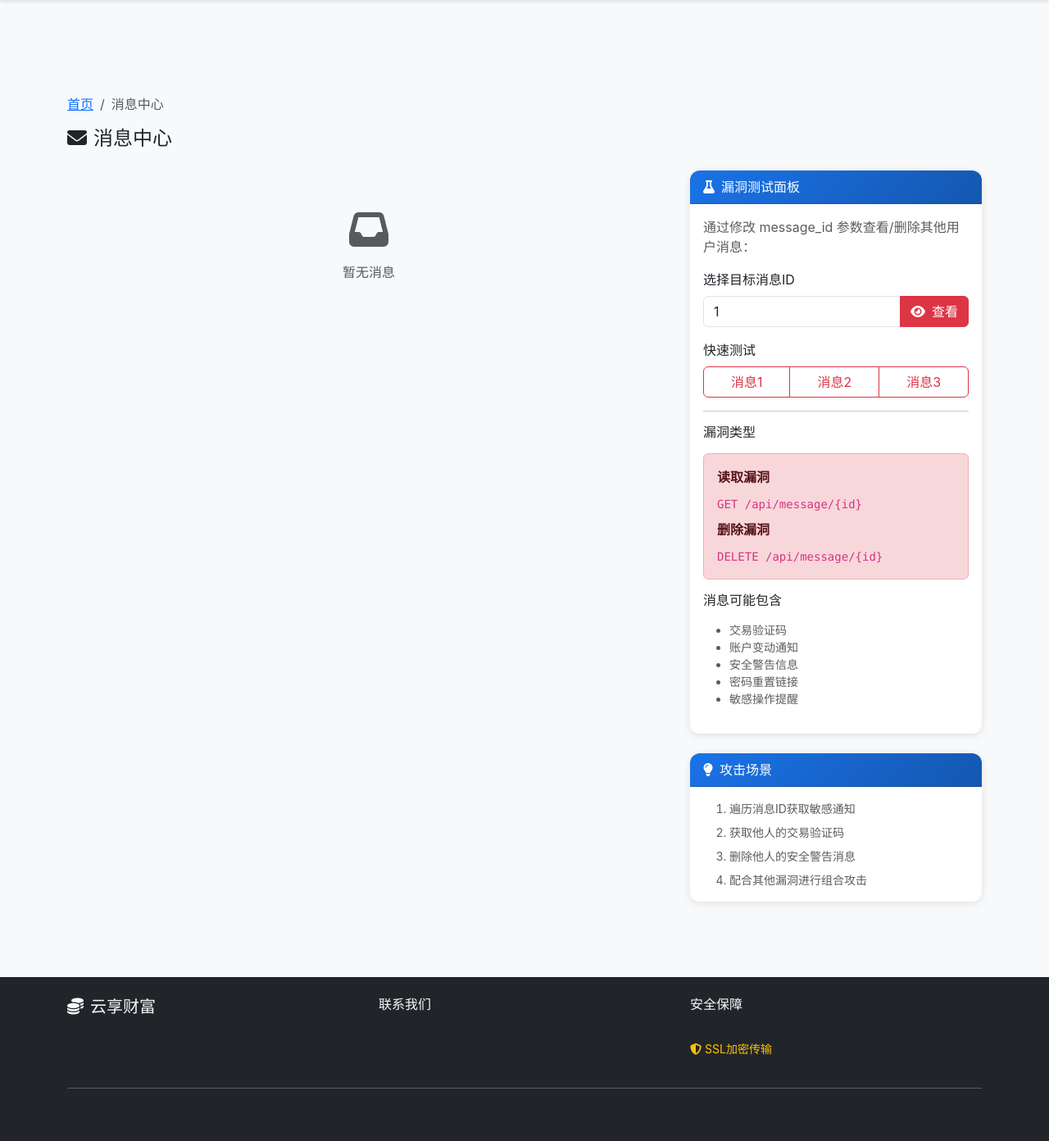
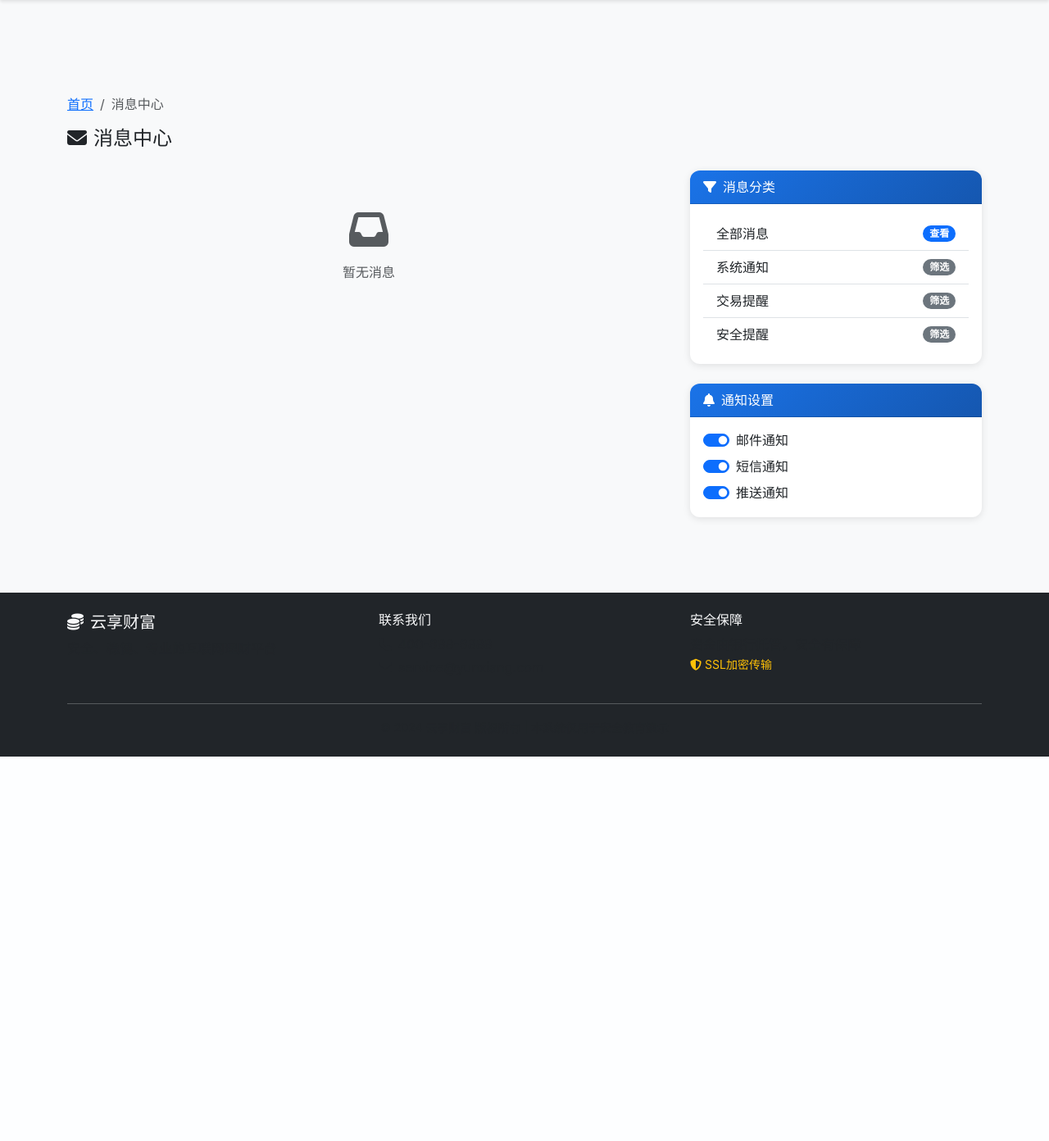
Before and after one commit to LinShiG0ng/Target, a Flask app: page /messages in a window 1280 px wide. Shown: the part 57-1449 px from the top of the page at 82% size. After the commit the page ends 980 px from the top, so only its background shows below. Run offline with Flask 3, Linux system fonts and the light colour scheme; the visitor is signed in with stand-in values (Sample User, id 1); data that the repository does not hold is empty; some libraries are stand-ins or nearby versions.

Commit message:
refactor: 移除所有页面上的漏洞测试提示和面板
- 移除首页安全教育演示环境提示
- 移除登录页测试账号提示
- 移除仪表盘漏洞演示说明
- 移除个人信息页漏洞测试面板
- 移除账户详情页漏洞测试面板
- 移除银行卡页面漏洞测试面板
- 移除消息中心漏洞测试面板
- 移除JS中所有漏洞提示HTML代码

保留完整的漏洞API接口，仅清理前端界面使其看起来更像真实网站

https://claude.ai/code/session_01Md8YNydyhVDRvG9gQTgYA5

```diff
--- a/static/js/main.js
+++ b/static/js/main.js
@@ -79,15 +79,6 @@ function displayProfile(data) {
                 <div class="info-value">${data.created_at}</div>
             </div>
         </div>
-
-        <div class="vuln-hint mt-4">
-            <div class="vuln-hint-title"><i class="fas fa-bug me-2"></i>漏洞演示提示</div>
-            <p class="mb-2">当前查看的用户ID: <strong>${data.id}</strong></p>
-            <p class="mb-2">尝试修改URL参数访问其他用户信息:</p>
-            <code>/api/profile?user_id=1</code><br>
-            <code>/api/profile?user_id=2</code><br>
-            <code>/api/profile?user_id=3</code>
-        </div>
     `;
 }
 
@@ -153,15 +144,6 @@ function displayAccountDetail(data) {
                 ${transactionHtml}
             </div>
         </div>
-
-        <div class="vuln-hint mt-4">
-            <div class="vuln-hint-title"><i class="fas fa-bug me-2"></i>漏洞演示提示</div>
-            <p class="mb-2">当前查看的账户ID: <strong>${data.id}</strong></p>
-            <p class="mb-2">尝试遍历账户ID查看其他用户账户:</p>
-            <code>/api/account/1</code><br>
-            <code>/api/account/2</code><br>
-            <code>/api/account/3</code>
-        </div>
     `;
 }
 
@@ -217,14 +199,6 @@ function displayCards(cards) {
                     </div>
                 </div>
             `).join('')}
-        </div>
-
-        <div class="vuln-hint mt-4">
-            <div class="vuln-hint-title"><i class="fas fa-bug me-2"></i>漏洞演示提示</div>
-            <p class="mb-2">点击银行卡可查看详情，尝试遍历card_id查看其他用户银行卡:</p>
-            <code>/api/card/1</code><br>
-            <code>/api/card/2</code><br>
-            <code>/api/card/3</code>
         </div>
     `;
 }
@@ -283,11 +257,6 @@ function showCardModal(data) {
                         <div class="info-item">
                             <div class="info-label">绑定时间</div>
                             <div class="info-value">${data.created_at}</div>
-                        </div>
-
-                        <div class="vuln-hint mt-3">
-                            <div class="vuln-hint-title"><i class="fas fa-bug me-2"></i>敏感信息泄露</div>
-                            <p class="mb-0">通过修改card_id可获取完整银行卡号和持卡人信息！</p>
                         </div>
                     </div>
                 </div>
@@ -349,14 +318,6 @@ function displayMessages(messages) {
                 `).join('')}
             </div>
         </div>
-
-        <div class="vuln-hint mt-4">
-            <div class="vuln-hint-title"><i class="fas fa-bug me-2"></i>漏洞演示提示</div>
-            <p class="mb-2">点击消息可查看详情，尝试遍历message_id查看其他用户消息:</p>
-            <code>/api/message/1</code><br>
-            <code>/api/message/2</code><br>
-            <code>/api/message/3</code>
-        </div>
     `;
 }
 
@@ -404,11 +365,6 @@ function showMessageModal(data) {
                         <p>${data.content}</p>
                         <hr>
                         <small class="text-muted">发送时间: ${data.created_at}</small>
-
-                        <div class="vuln-hint mt-3">
-                            <div class="vuln-hint-title"><i class="fas fa-bug me-2"></i>信息泄露</div>
-                            <p class="mb-0">消息ID: ${data.id}，可遍历查看其他用户消息</p>
-                        </div>
                     </div>
                     <div class="modal-footer">
                         <button type="button" class="btn btn-danger" onclick="deleteMessage(${data.id})">
--- a/templates/messages.html
+++ b/templates/messages.html
@@ -24,74 +24,50 @@
         <div class="col-lg-4">
             <div class="card">
                 <div class="card-header">
-                    <i class="fas fa-flask me-2"></i>漏洞测试面板
+                    <i class="fas fa-filter me-2"></i>消息分类
                 </div>
                 <div class="card-body">
-                    <p class="text-muted">通过修改 message_id 参数查看/删除其他用户消息：</p>
-
-                    <div class="mb-3">
-                        <label class="form-label">选择目标消息ID</label>
-                        <div class="input-group">
-                            <input type="number" id="target-msg-id" class="form-control" placeholder="输入消息ID" min="1" value="1">
-                            <button class="btn btn-danger" onclick="testMsgVuln()">
-                                <i class="fas fa-eye me-2"></i>查看
-                            </button>
-                        </div>
+                    <div class="list-group list-group-flush">
+                        <a href="#" class="list-group-item list-group-item-action d-flex justify-content-between align-items-center">
+                            全部消息
+                            <span class="badge bg-primary rounded-pill">查看</span>
+                        </a>
+                        <a href="#" class="list-group-item list-group-item-action d-flex justify-content-between align-items-center">
+                            系统通知
+                            <span class="badge bg-secondary rounded-pill">筛选</span>
+                        </a>
+                        <a href="#" class="list-group-item list-group-item-action d-flex justify-content-between align-items-center">
+                            交易提醒
+                            <span class="badge bg-secondary rounded-pill">筛选</span>
+                        </a>
+                        <a href="#" class="list-group-item list-group-item-action d-flex justify-content-between align-items-center">
+                            安全提醒
+                            <span class="badge bg-secondary rounded-pill">筛选</span>
+                        </a>
                     </div>
-
-                    <div class="mb-3">
-                        <label class="form-label">快速测试</label>
-                        <div class="btn-group w-100">
-                            <button class="btn btn-outline-danger" onclick="viewMessage(1)">消息1</button>
-                            <button class="btn btn-outline-danger" onclick="viewMessage(2)">消息2</button>
-                            <button class="btn btn-outline-danger" onclick="viewMessage(3)">消息3</button>
-                        </div>
-                    </div>
-
-                    <hr>
-
-                    <h6 class="mb-3">漏洞类型</h6>
-                    <div class="alert alert-danger">
-                        <p class="mb-2"><strong>读取漏洞</strong></p>
-                        <code>GET /api/message/{id}</code>
-                        <p class="mt-2 mb-2"><strong>删除漏洞</strong></p>
-                        <code>DELETE /api/message/{id}</code>
-                    </div>
-
-                    <h6 class="mb-3">消息可能包含</h6>
-                    <ul class="text-muted small">
-                        <li>交易验证码</li>
-                        <li>账户变动通知</li>
-                        <li>安全警告信息</li>
-                        <li>密码重置链接</li>
-                        <li>敏感操作提醒</li>
-                    </ul>
                 </div>
             </div>
 
             <div class="card mt-4">
                 <div class="card-header">
-                    <i class="fas fa-lightbulb me-2"></i>攻击场景
+                    <i class="fas fa-bell me-2"></i>通知设置
                 </div>
                 <div class="card-body">
-                    <ol class="small text-muted mb-0">
-                        <li class="mb-2">遍历消息ID获取敏感通知</li>
-                        <li class="mb-2">获取他人的交易验证码</li>
-                        <li class="mb-2">删除他人的安全警告消息</li>
-                        <li>配合其他漏洞进行组合攻击</li>
-                    </ol>
+                    <div class="form-check form-switch mb-2">
+                        <input class="form-check-input" type="checkbox" id="notify-email" checked>
+                        <label class="form-check-label" for="notify-email">邮件通知</label>
+                    </div>
+                    <div class="form-check form-switch mb-2">
+                        <input class="form-check-input" type="checkbox" id="notify-sms" checked>
+                        <label class="form-check-label" for="notify-sms">短信通知</label>
+                    </div>
+                    <div class="form-check form-switch">
+                        <input class="form-check-input" type="checkbox" id="notify-push" checked>
+                        <label class="form-check-label" for="notify-push">推送通知</label>
+                    </div>
                 </div>
             </div>
         </div>
     </div>
 </div>
 {% endblock %}
-
-{% block scripts %}
-<script>
-function testMsgVuln() {
-    const msgId = document.getElementById('target-msg-id').value;
-    viewMessage(msgId);
-}
-</script>
-{% endblock %}
```
Also changed, not shown: templates/account_detail.html (+19 -46 lines), templates/accounts.html (+0 -7 lines), templates/cards.html (+21 -48 lines), templates/dashboard.html (+0 -12 lines), templates/index.html (+0 -9 lines), templates/login.html (+0 -7 lines), templates/profile.html (+31 -45 lines).
